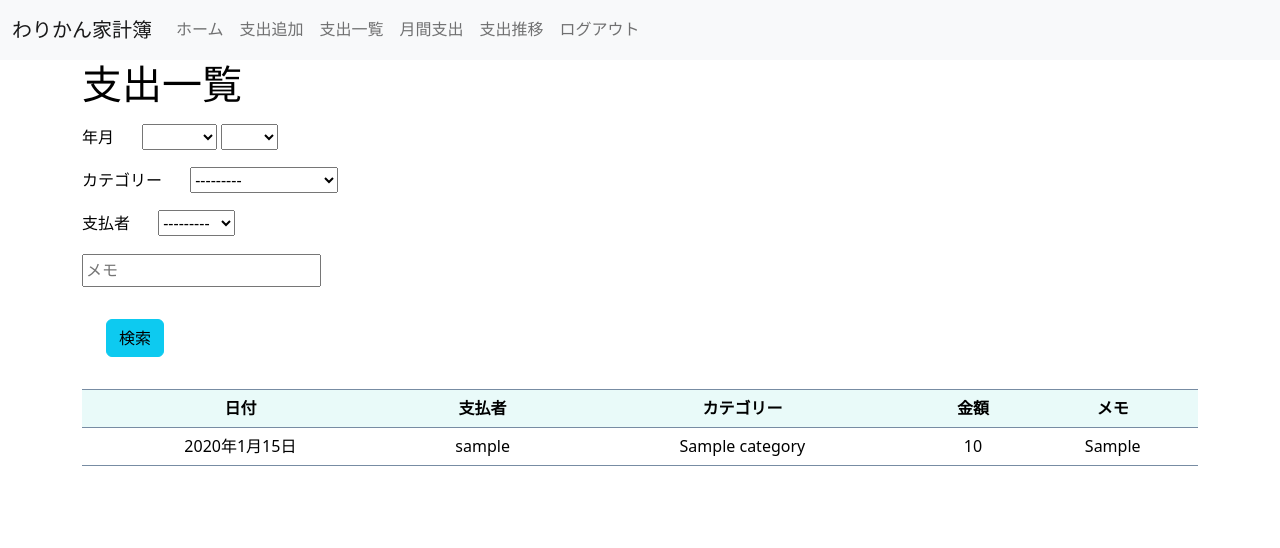
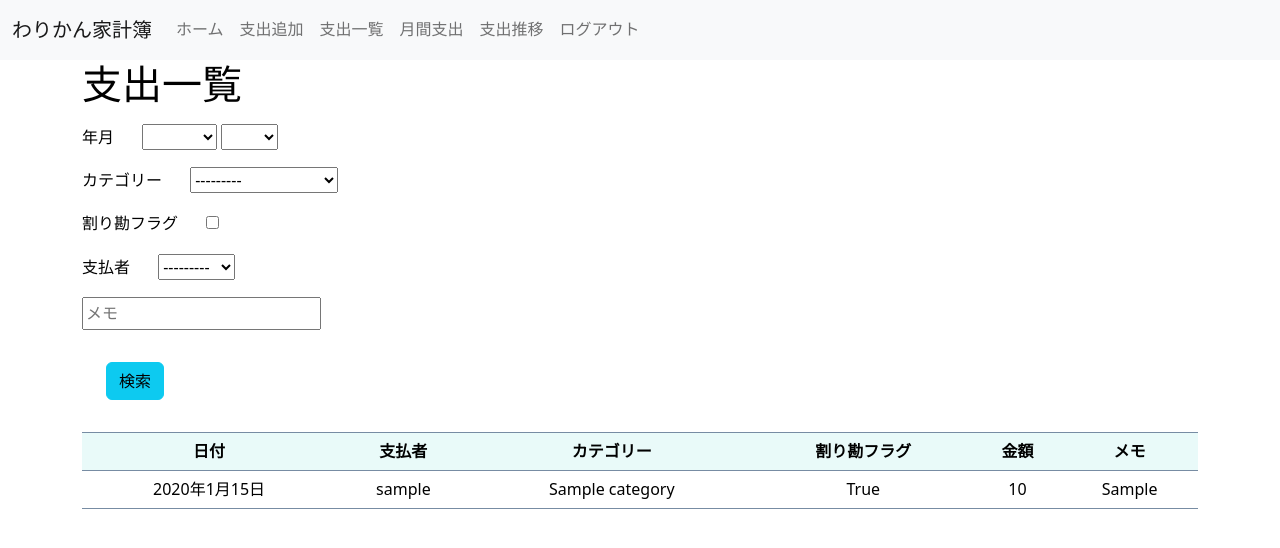
Before and after one commit to pokopok/warikan_kakeibo, a Django app: page /expenses_data/ in a window 1280 px wide. Shown: the top 548 px of the page. Run offline with Django 4.2, Linux system fonts and the light colour scheme; a user stored in the database is signed in; tables that the repository leaves empty hold one stand-in row (values such as "Sample post"); parts of the project's set-up code (start-up, migrations or seed data) failed here and were passed over; some libraries are stand-ins or nearby versions.

Commit message:
fix template(登録、一覧) に割り勘フラグを追加

```diff
--- a/templates/expenses_add.html
+++ b/templates/expenses_add.html
@@ -20,6 +20,8 @@
       <div class="col-sm-3">{{ form.payer|add_class:"form-control" }}</div>
       <label for="id_date" class="col-sm-3 col-form-label">カテゴリー</label>
       <div class="col-sm-3">{{ form.category|add_class:"form-control" }}</div>
+      <label for="id_date" class="col-sm-3 col-form-label">割り勘フラグ</label>
+      <div class="col-sm-3">{{ form.is_warikan }}</div>
       <label for="id_date" class="col-sm-3 col-form-label">金額</label>
       <div class="col-sm-3">{{ form.price|add_class:"form-control" }}</div>
       <label for="id_date" class="col-sm-3 col-form-label">メモ</label>
--- a/templates/expenses_list.html
+++ b/templates/expenses_list.html
@@ -16,6 +16,10 @@
         {{ search_form.category }}
     </div>
     <div class="my-3">
+        <label class="label me-4">割り勘フラグ</label>
+        {{ search_form.is_warikan }}
+    </div>
+    <div class="my-3">
         <label class="label me-4">支払者</label>
         {{ search_form.payer }}
     </div>
@@ -28,13 +32,14 @@
 
 <table class="list-table">
     <tr>
-        <th>日付</th><th>支払者</th><th>カテゴリー</th><th>金額</th><th>メモ</th>
+        <th>日付</th><th>支払者</th><th>カテゴリー</th><th>割り勘フラグ</th><th>金額</th><th>メモ</th>
     </tr>
     {% for object in object_list %}
     <tr>
         <td>{{ object.date }}</td>
         <td>{{ object.payer }}</td>
         <td>{{ object.category }}</td>
+        <td>{{ object.is_warikan }}</td>
         <td>{{ object.price }}</td>
         <td>{{ object.memo }}</td>
     </tr>
```
